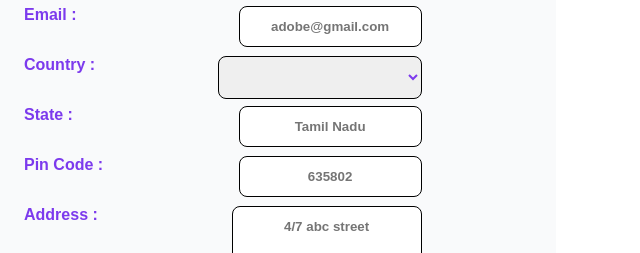
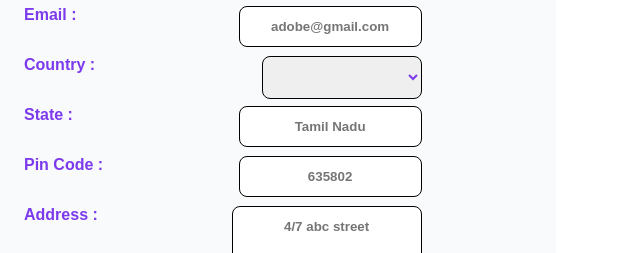
Before and after one commit to MohammedFurqhan/task1, a plain HTML site: page contact.html in a window 1280 px wide. Shown: the part 247-500 px from the top of the page, 366-1006 px from the left. Drawn offline with Linux system fonts and the light colour scheme; a web font is replaced by a local one.

Commit message:
Update style.css

```diff
--- a/style.css
+++ b/style.css
@@ -245,7 +245,7 @@ textarea{
     font-weight: bolder;
     border-radius: 0.5rem;
     border : 0.5px solid black;
-    padding: 12px 62px;
+    padding: 12px 40px;
     text-align: left;
     float: right;
     margin-right: 8vw;
```
